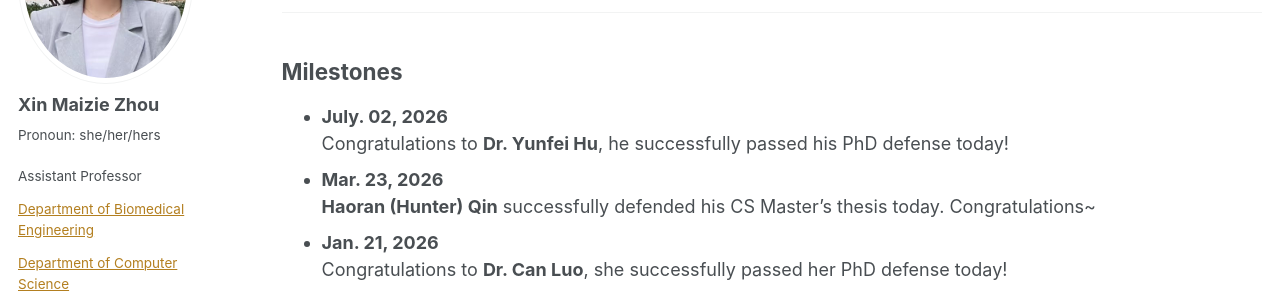
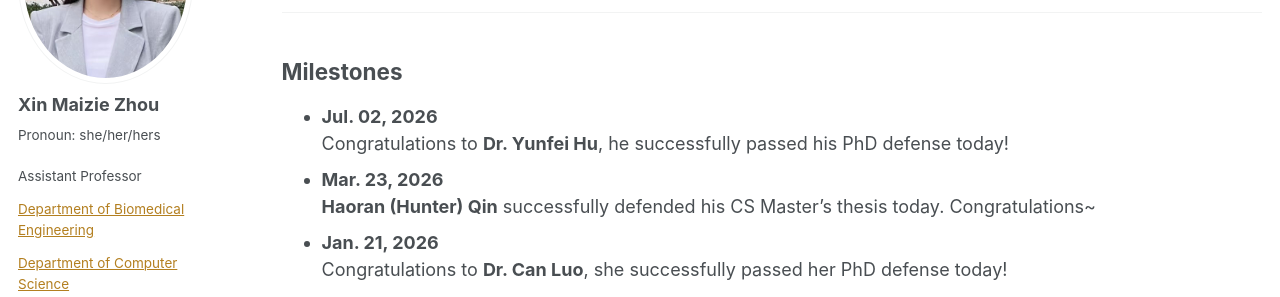
Before and after one commit to maiziezhoulab/Maiziezhoulab.github.io, a Jekyll site: the page built from _pages/LabNews.md, in a window 1280 px wide and 900 px high, scrolled down 1753 px. Shown: the part 154-451 px from the top of the window. Built offline with Jekyll 4.4.1, drawn with Linux system fonts in a browser that asks for light colours; some web fonts are replaced.

Commit message:
Update LabNews.md

```diff
--- a/_pages/LabNews.md
+++ b/_pages/LabNews.md
@@ -52,7 +52,7 @@ author_profile: true
 ---
 
 ## Milestones
-- **July. 02, 2026**
+- **Jul. 02, 2026**
   Congratulations to **Dr. Yunfei Hu**, he successfully passed his PhD defense today!
 - **Mar. 23, 2026**
   **Haoran (Hunter) Qin** successfully defended his CS Master’s thesis today. Congratulations~
```
